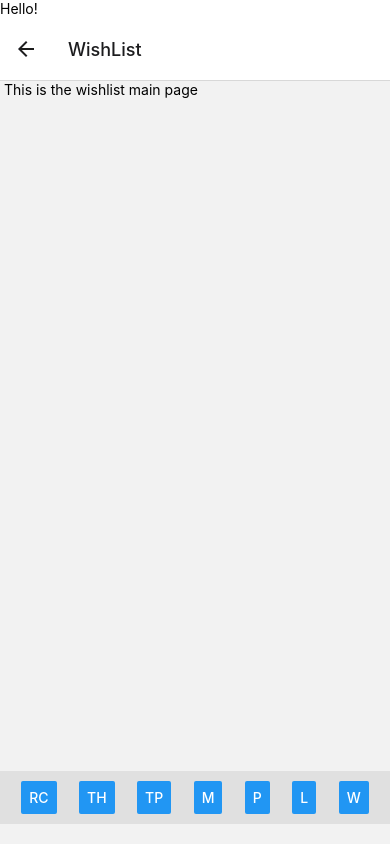
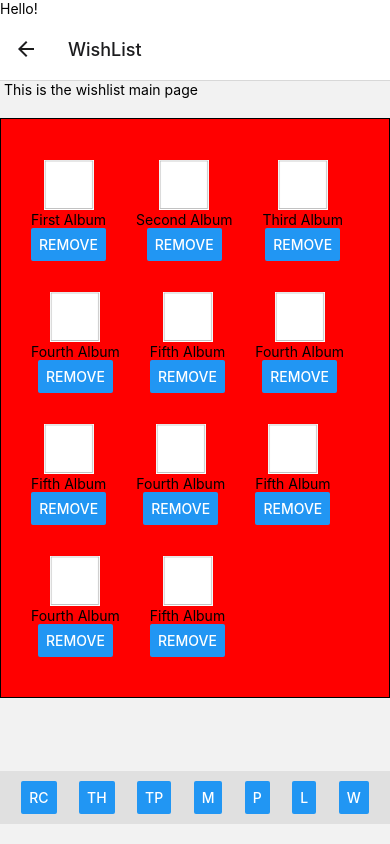
Before and after one commit to JoJos-Blue-Ocean/TheWorld, a React Native app: screen /WishList in a window 390 px wide. Built offline with nearby package versions, Linux system fonts and the light colour scheme.

Commit message:
Wishlist wip

```diff
--- a/App.jsx
+++ b/App.jsx
@@ -14,6 +14,7 @@ import Profile from './client/src/components/users/Profile';
 import Messages from './client/src/components/messages/Messages';
 import Wishlist from './client/src/components/wishlist/Wishlist';
 import NavigationPane from './client/src/components/NavigationPane';
+import Test from './client/src/components/wishlist/Test';
 
 const Stack = createNativeStackNavigator();
 
--- /dev/null
+++ b/client/src/components/wishlist/Test.jsx
@@ -0,0 +1,79 @@
+import React, { useState } from 'react';
+import {
+  FlatList,
+  SafeAreaView,
+  StatusBar,
+  StyleSheet,
+  Text,
+  TouchableOpacity,
+} from 'react-native';
+
+const styles = StyleSheet.create({
+  container: {
+    flex: 1,
+    marginTop: StatusBar.currentHeight || 0,
+  },
+  item: {
+    padding: 20,
+    marginVertical: 8,
+    marginHorizontal: 16,
+  },
+  title: {
+    fontSize: 32,
+  },
+});
+const DATA = [
+  {
+    id: 'bd7acbea-c1b1-46c2-aed5-3ad53abb28ba',
+    title: 'First Item',
+  },
+  {
+    id: '3ac68afc-c605-48d3-a4f8-fbd91aa97f63',
+    title: 'Second Item',
+  },
+  {
+    id: '58694a0f-3da1-471f-bd96-145571e29d72',
+    title: 'Third Item',
+  },
+];
+
+function Item({
+  item, onPress, backgroundColor, textColor,
+}) {
+  return (
+    <TouchableOpacity onPress={onPress} style={[styles.item, { backgroundColor }]}>
+      <Text style={[styles.title, { color: textColor }]}>{item.title}</Text>
+    </TouchableOpacity>
+  );
+}
+
+function App() {
+  const [selectedId, setSelectedId] = useState();
+
+  const renderItem = ({ item }) => {
+    const backgroundColor = item.id === selectedId ? '#6e3b6e' : '#f9c2ff';
+    const color = item.id === selectedId ? 'white' : 'black';
+
+    return (
+      <Item
+        item={item}
+        onPress={() => setSelectedId(item.id)}
+        backgroundColor={backgroundColor}
+        textColor={color}
+      />
+    );
+  };
+
+  return (
+    <SafeAreaView style={styles.container}>
+      <FlatList
+        data={DATA}
+        renderItem={renderItem}
+        keyExtractor={(item) => item.id}
+        extraData={selectedId}
+      />
+    </SafeAreaView>
+  );
+}
+
+export default App;
--- a/client/src/components/wishlist/Wishlist.jsx
+++ b/client/src/components/wishlist/Wishlist.jsx
@@ -1,12 +1,123 @@
-import React from 'react';
-import { StyleSheet, Text, View } from 'react-native';
+/* eslint-disable react/no-array-index-key */
+/* eslint-disable global-require */
+import React, { useState } from 'react';
+import {
+  StyleSheet, Text, View, Image, Button, Alert, ScrollView, SafeAreaView, Dimensions, FlatList,
+} from 'react-native';
 import NavigationPane from '../NavigationPane';
+// import square from './square.png';
 
 // wishlist component
 export default function Wishlist() {
+  const [visible, setVisible] = useState(true);
+
+  const styles = StyleSheet.create({
+    mainContainer: {
+      flexDirection: 'column',
+      flex: 1,
+    },
+    scrollView: {
+      backgroundColor: 'pink',
+      marginHorizontal: 20,
+    },
+    container: {
+      paddingTop: 40,
+      paddingBottom: 40,
+      paddingLeft: 30,
+      marginVertical: 20,
+      flexDirection: 'row',
+      // display: 'flex',
+      flexWrap: 'wrap',
+      // justifyContent: 'center',
+      alignItems: 'center',
+      gap: 30,
+      width: '100%',
+      borderWidth: 1,
+      backgroundColor: 'red',
+    },
+    tinyImage: {
+      width: 50,
+      height: 50,
+      margin: 1,
+    },
+  });
+
+  const mockData = [1, 2, 3, 4, 5, 6, 7, 8, 9, 10, 11];
+
+  const DATA = [
+    {
+      id: 'bd7acbea-c1b1-46c2-aed5-3ad53abb28ba',
+      title: 'First Album',
+    },
+    {
+      id: '3ac68afc-c605-48d3-a4f8-fbd91aa97f63',
+      title: 'Second Album',
+    },
+    {
+      id: '58694a0f-3da1-471f-bd96-145571e29d72',
+      title: 'Third Album',
+    },
+    {
+      id: '58694a0f-3da1-471f-bd96-145571e29d72',
+      title: 'Fourth Album',
+    },
+    {
+      id: '58694a0f-3da1-471f-bd96-145571e29d72',
+      title: 'Fifth Album',
+    },
+    {
+      id: '58694a0f-3da1-471f-bd96-145571e29d72',
+      title: 'Fourth Album',
+    },
+    {
+      id: '58694a0f-3da1-471f-bd96-145571e29d72',
+      title: 'Fifth Album',
+    },
+    {
+      id: '58694a0f-3da1-471f-bd96-145571e29d72',
+      title: 'Fourth Album',
+    },
+    {
+      id: '58694a0f-3da1-471f-bd96-145571e29d72',
+      title: 'Fifth Album',
+    },
+    {
+      id: '58694a0f-3da1-471f-bd96-145571e29d72',
+      title: 'Fourth Album',
+    },
+    {
+      id: '58694a0f-3da1-471f-bd96-145571e29d72',
+      title: 'Fifth Album',
+    },
+  ];
+
+  // const removeFromWhishList = (index) => {
+  //   const newList = DATA.filter((item) => {
+
+  //     return
+  //   });
+
+  // };
+
   return (
-    <View>
-      <Text> This is the wishlist main page</Text>
+    <View style={styles.mainContainer}>
+      <View>
+        <Text> This is the wishlist main page</Text>
+      </View>
+      <View style={styles.container}>
+        { mockData.map((data, index) => (
+          <View key={index} style={{ justifyContent: 'center', alignItems: 'center' }}>
+            <Image
+              style={styles.tinyImage}
+              source={require('./square.png')}
+            />
+            <Text>
+              {DATA[index].title}
+            </Text>
+            <Button title="Remove" onPress={() => Alert.alert('Removed item')} />
+          </View>
+        ))}
+      </View>
     </View>
   );
 }
```
Also changed, not shown: client/src/components/wishlist/square.png (added), 1 other file (tests, documents, lock files or other folders).
